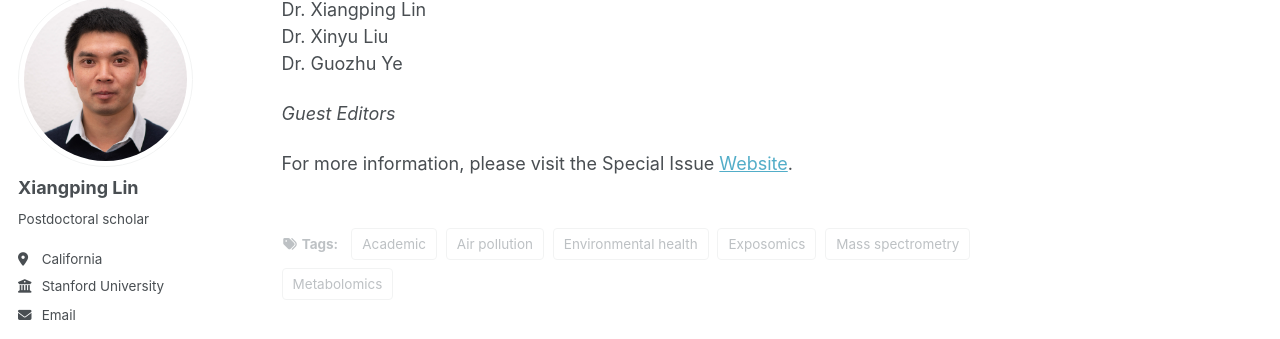
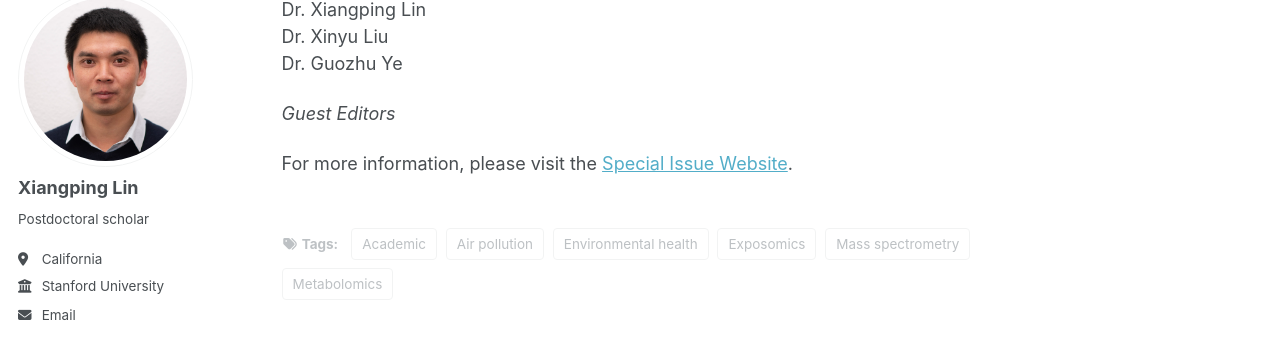
Before and after one commit to xiangpinglin/xiangpinglin.github.io, a Jekyll site: the page built from _posts/2026-04-23-metabolites-special-issues.md, in a window 1280 px wide and 900 px high, scrolled down 1197 px. Shown: the part 107-446 px from the top of the window. Built offline with Jekyll 4.4.1, drawn with Linux system fonts in a browser that asks for light colours; some web fonts are replaced; a script bundle is joined from its source files by our own code; library files that are not in the unit come from our copies.

```diff
--- a/_posts/2026-04-23-metabolites-special-issues.md
+++ b/_posts/2026-04-23-metabolites-special-issues.md
@@ -37,4 +37,4 @@ Dr. Guozhu Ye
 
 *Guest Editors*
 
-For more information, please visit the Special Issue [Website](https://www.mdpi.com/journal/metabolites/special_issues/2PV0532D57).
+For more information, please visit the [Special Issue Website](https://www.mdpi.com/journal/metabolites/special_issues/2PV0532D57).
```
